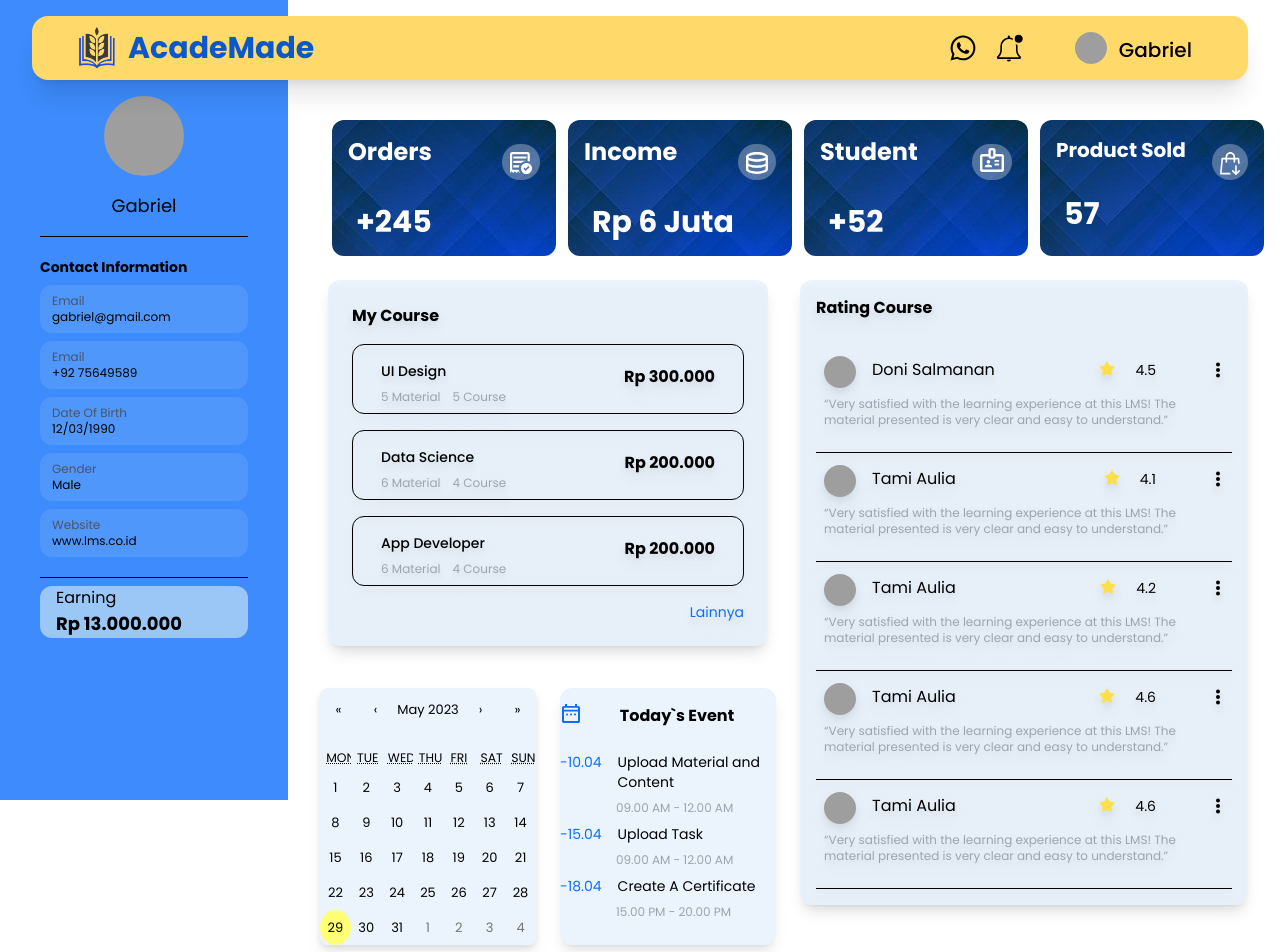
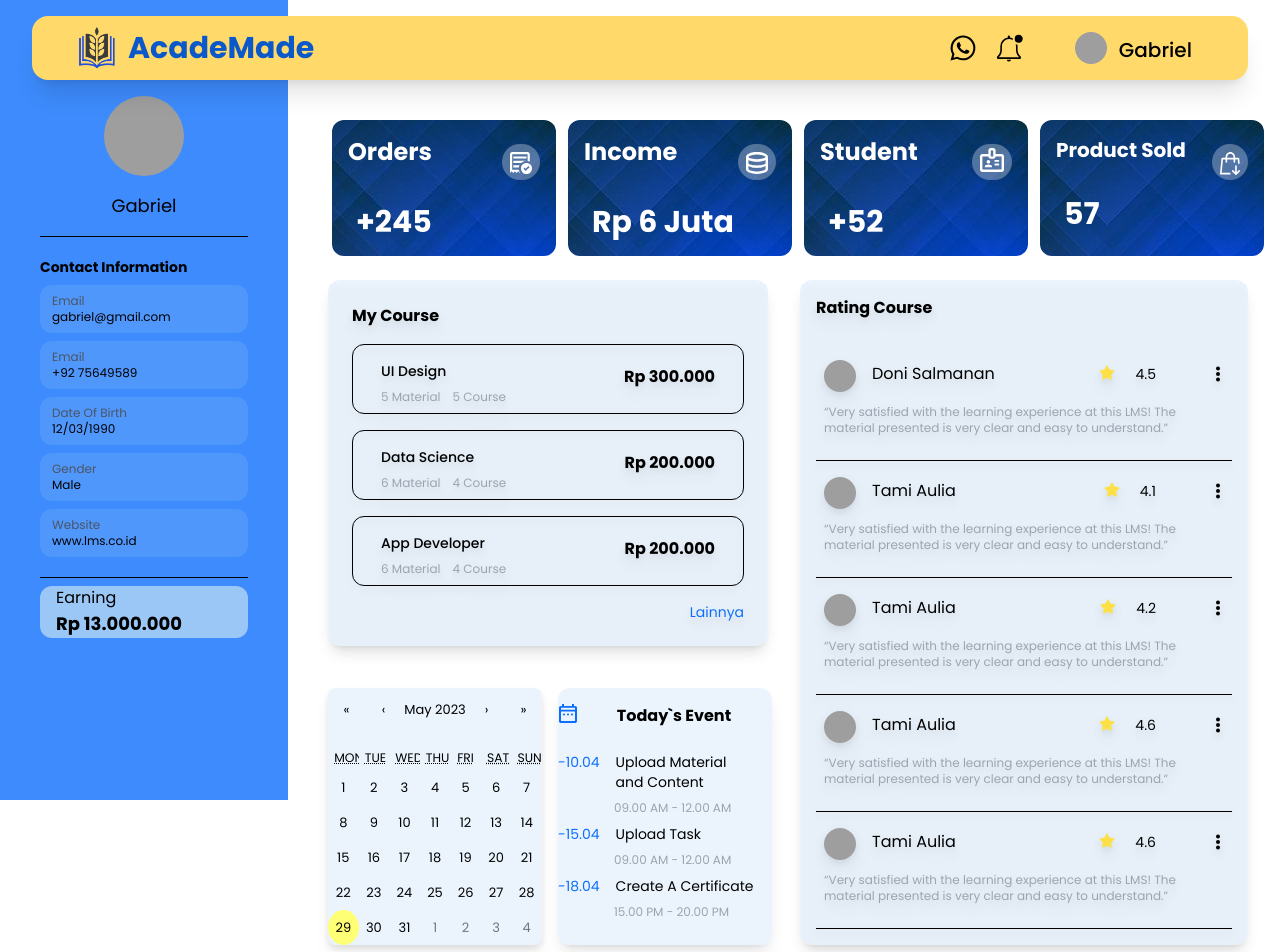
Before and after one commit to Capstone-Project-Kelompok-11/frontend-web-react, a React (Vite) app: page /profile in a window 1280 px wide. Shown: the top 952 px of the page. Built offline with nearby package versions, Linux system fonts and the light colour scheme; grey boxes are pictures that could not be loaded.

Commit message:
fix: adjust position calendar and todays event

```diff
--- a/src/components/organism/RatingCourseCard/RatingCourseCard.organism.jsx
+++ b/src/components/organism/RatingCourseCard/RatingCourseCard.organism.jsx
@@ -5,7 +5,7 @@ import ThreeDotIcon from "../../atoms/Icons/ThreeDotIcon";
 function RatingCourseCard({ list }) {
   return (
     <div>
-      <div className="flex justify-between p-2">
+      <div className="flex justify-between p-2 py-3">
         <img
           src={list.imageURL}
           alt=""
--- a/src/views/Profile.view.jsx
+++ b/src/views/Profile.view.jsx
@@ -15,7 +15,7 @@ function ContentProfile() {
         </div>
         <RatingCourse />
       </div>
-      <div className="grid grid-cols-4 absolute bottom-0  gap-6 mr-6">
+      <div className="grid grid-cols-4 absolute bottom-0 pb-10 px-2 gap-4 mr-10 ">
         <Calendar />
         <TodaysEvent />
       </div>
```
